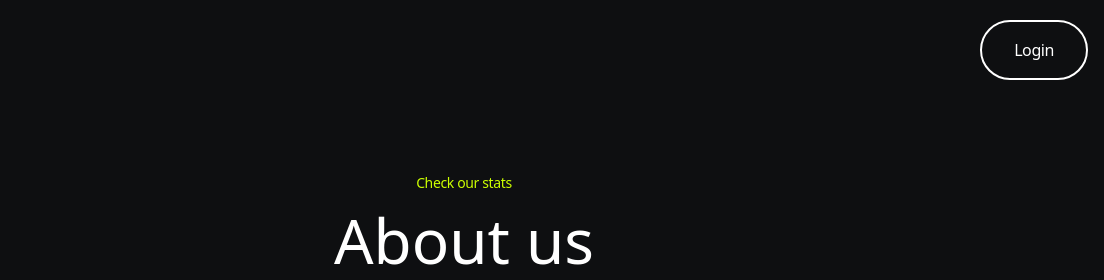
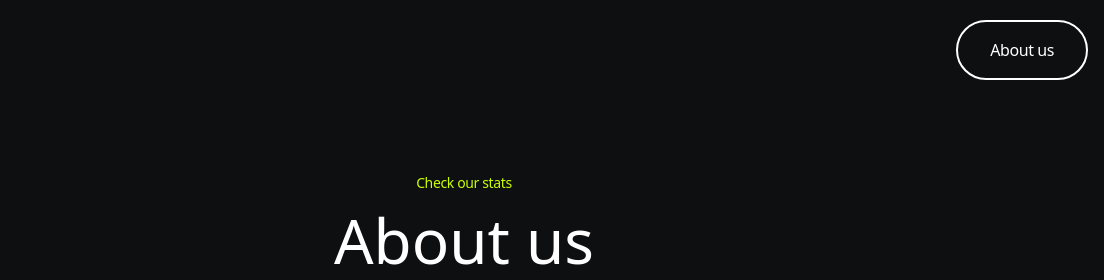
Before and after one commit to PcUser399/HideBank, a plain HTML site: page about.html in a window 1280 px wide. Shown: the top 280 px of the page, 176-1280 px from the left. Drawn offline with nearby package versions, Linux system fonts and the light colour scheme; a web font is replaced by a local one.

Commit message:
Update links in about.html for navigation

```diff
--- a/about.html
+++ b/about.html
@@ -33,7 +33,7 @@
                   </ul>
                 </div>
                 <div class="w-auto hidden lg:block">
-                  <div class="inline-block"><a class="inline-block px-8 py-4 text-white hover:text-black tracking-tighter hover:bg-green-400 border-2 border-white focus:border-green-400 focus:border-opacity-40 hover:border-green-400 focus:ring-4 focus:ring-green-400 focus:ring-opacity-40 rounded-full transition duration-300" href="login.html">Login</a></div>
+                  <div class="inline-block"><a class="inline-block px-8 py-4 text-white hover:text-black tracking-tighter hover:bg-green-400 border-2 border-white focus:border-green-400 focus:border-opacity-40 hover:border-green-400 focus:ring-4 focus:ring-green-400 focus:ring-opacity-40 rounded-full transition duration-300" href="about.html">About us</a></div>
                 </div>
                 <div class="w-auto lg:hidden">
                   <button class="relative z-10 inline-block" x-on:click="mobileNavOpen = !mobileNavOpen">
@@ -71,7 +71,7 @@
                   <li class="text-white font-medium hover:text-opacity-90 tracking-tighter"><a href="contact.html"></a></li>
                 </ul>
               </div>
-              <div class="flex flex-col justify-end w-full pb-8"><a class="inline-block px-8 py-4 text-center text-white hover:text-black tracking-tighter hover:bg-green-400 border-2 border-white focus:border-green-400 focus:border-opacity-40 hover:border-green-400 focus:ring-4 focus:ring-green-400 focus:ring-opacity-40 rounded-full transition duration-300" href="login.html">Login</a></div>
+              <div class="flex flex-col justify-end w-full pb-8"><a class="inline-block px-8 py-4 text-center text-white hover:text-black tracking-tighter hover:bg-green-400 border-2 border-white focus:border-green-400 focus:border-opacity-40 hover:border-green-400 focus:ring-4 focus:ring-green-400 focus:ring-opacity-40 rounded-full transition duration-300" href=".html">Login</a></div>
             </div>
           </nav>
         </div>
```
